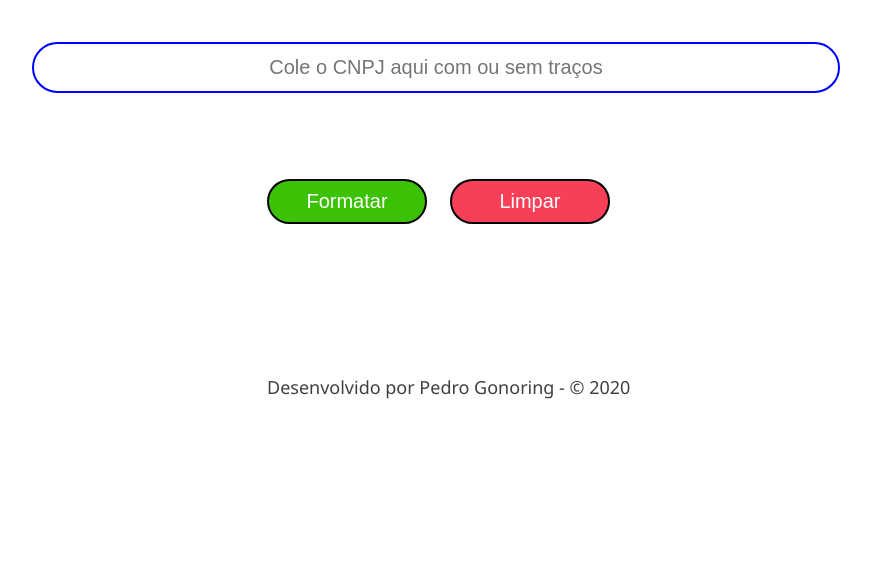
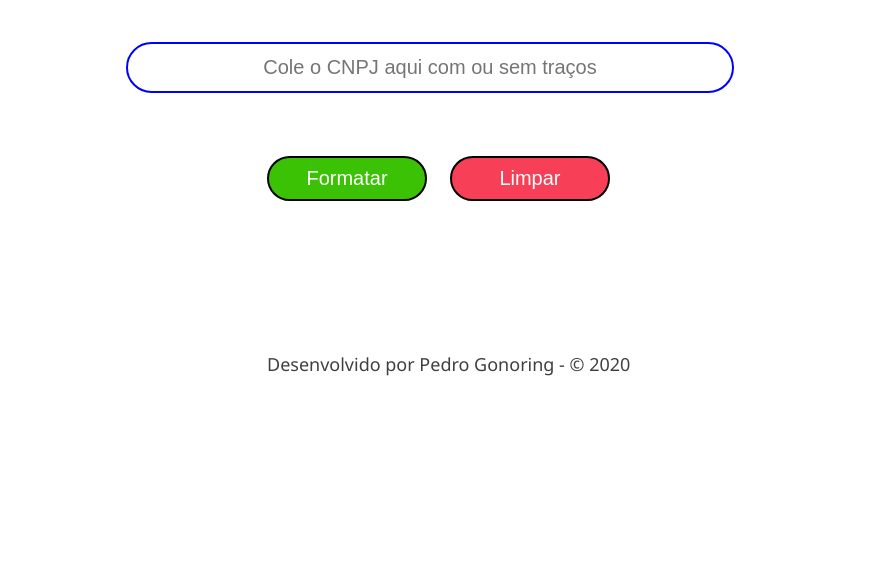
Before and after one commit to pedrogonoring1/cnpj-format-site, a plain HTML site: page index.html in a window 1280 px wide. Shown: the part 221-800 px from the top of the page, without its empty margins (185-1056 px from the left). Drawn offline with Linux system fonts and the light colour scheme.

Commit message:
Up versao 3.0

```diff
--- a/css/estilo.css
+++ b/css/estilo.css
@@ -88,7 +88,7 @@ a:hover{
 
 }
 .consulta{
-    width: 800px;
+    width: 600px;
     height: 45px;
     font-size: 20px;
     border-radius: 40px;
@@ -97,7 +97,7 @@ a:hover{
     text-align: center;
     border-style: solid;
     color: blue;
-    margin-left: 5%;
+    margin-left: 15%;
     margin-top: 0%;
 }
 
```
